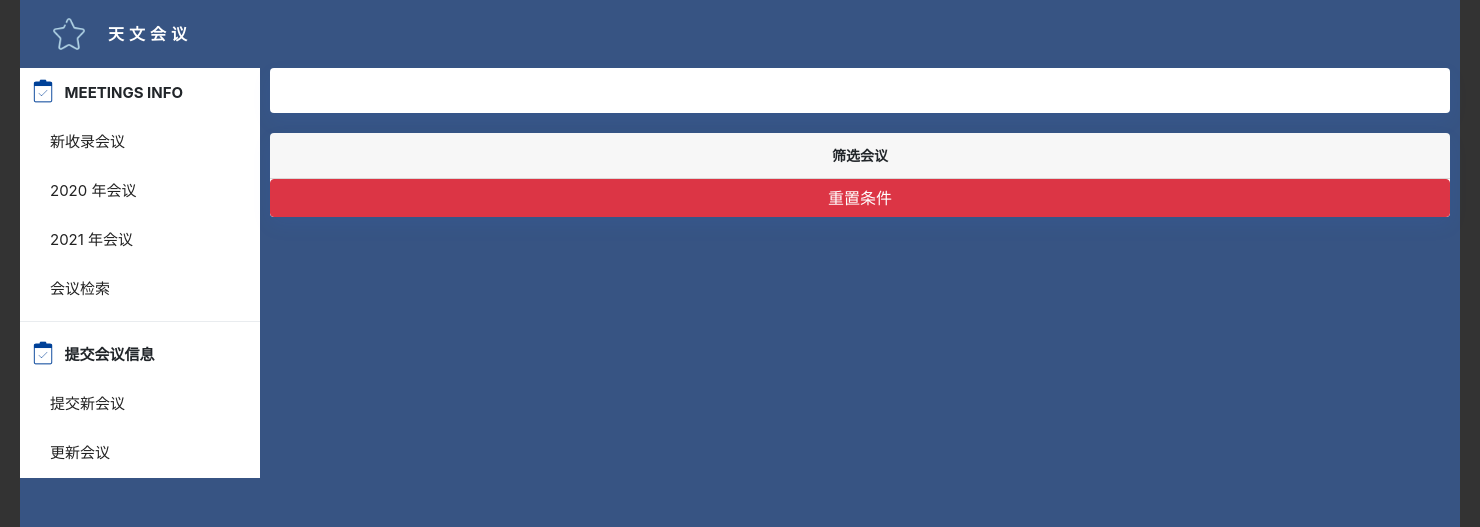
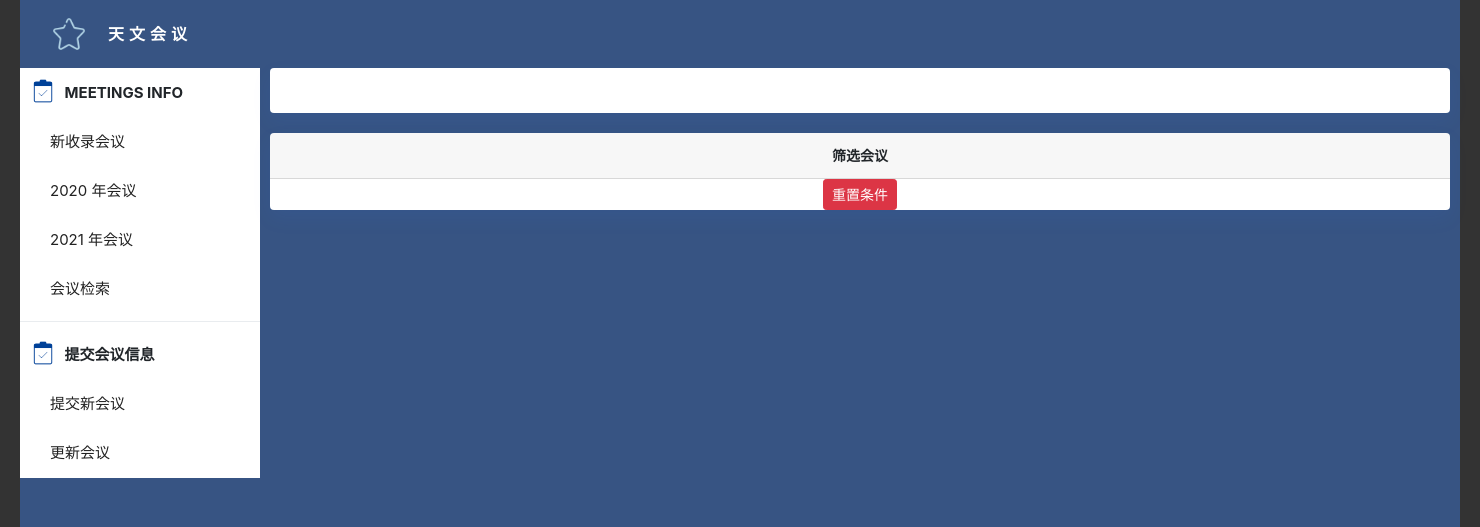
Before and after one commit to YSH1014/meeting, a Flask app: page /meetings in a window 1480 px wide. Shown: the part 142-669 px from the top of the page. Run offline with Flask 2, Linux system fonts and the light colour scheme; data that the repository does not hold is empty; some libraries are stand-ins or nearby versions.

Commit message:
基本修改完成

```diff
--- a/app/templates/meeting_detail.html
+++ b/app/templates/meeting_detail.html
@@ -69,11 +69,11 @@
                         <!-- 除了显示状态之外，还有通过/不通过选项 -->
                         已注册，待审核。
                         <a href="{{ url_for('approve',id=meeting.id) }}">
-                            <button class="btn-info"> 通过审核</button>
+                            <button class="btn btn-sm btn-outline-info"> 通过审核</button>
                         </a>
 
                         <a href="{{ url_for('unapprove',id=meeting.id) }}">
-                            <button class="btn-danger">不通过</button>
+                            <button class="btn btn-sm btn-outline-danger">不通过</button>
                         </a>
                     {% elif meeting.status.__str__()=='MeetingStatusType.APPROVED' %}
                         审核通过。
--- a/app/templates/meetings.html
+++ b/app/templates/meetings.html
@@ -133,9 +133,12 @@
         <div class="card-header" style="text-align: center;"> 筛选会议</div>
         <div id="placeHolder"></div>
         <div id="filter-box"></div>
+        <div align="center">
+            <button id="reset" class="btn btn-sm btn-danger" onclick="reset">重置条件</button>
+        </div>
 
-        <button id="reset" class="btn btn-danger" onclick="reset">重置条件</button>
     </div>
+
 
 
     <div id="container">
```
